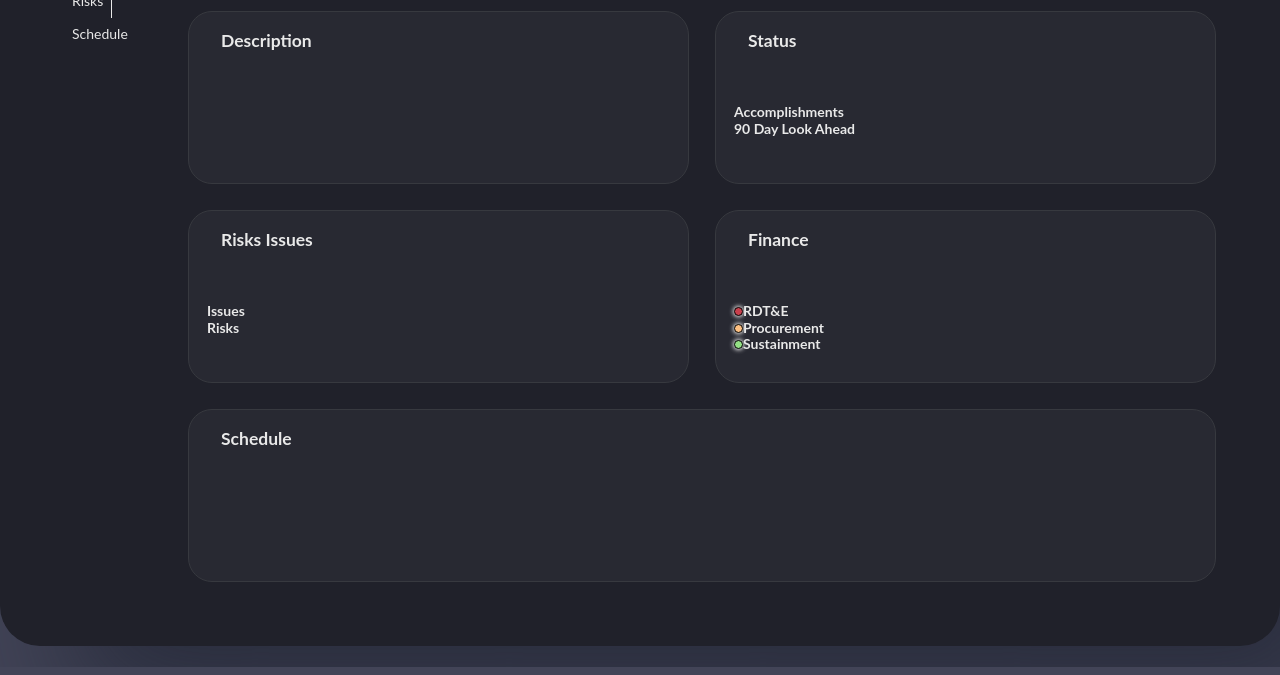
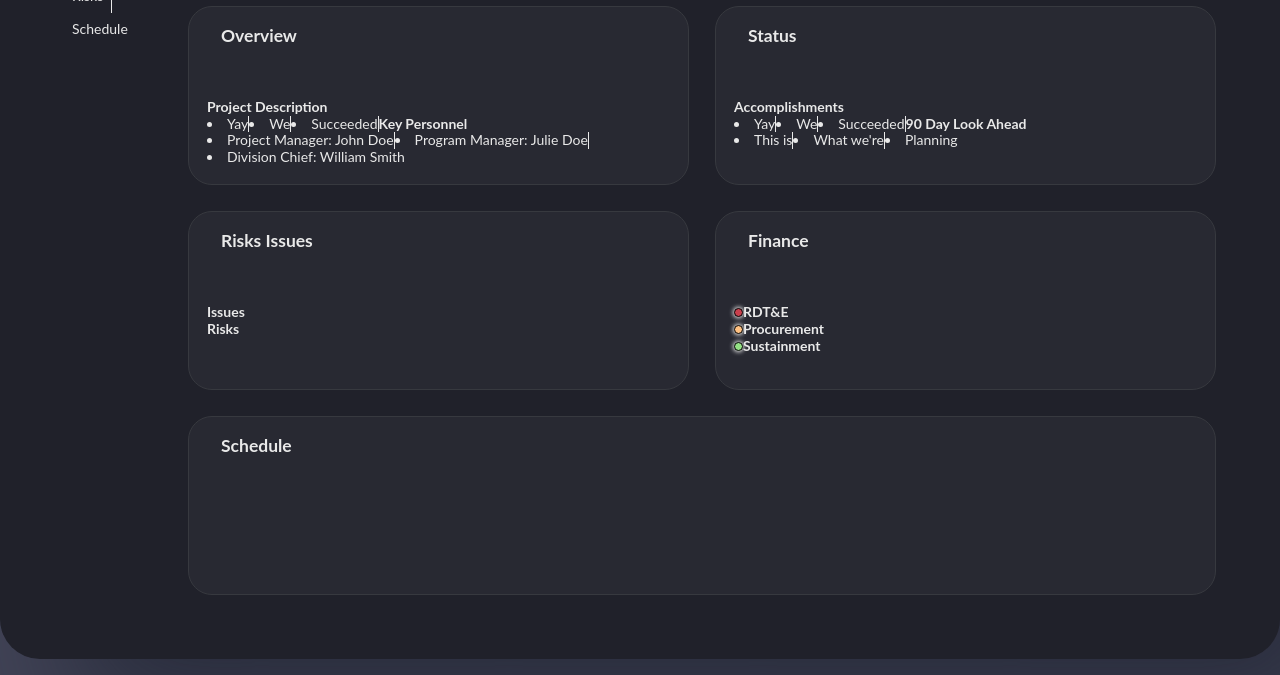
Before and after one commit to clawilso15/PM-Dashboard, a website: page index.html in a window 1280 px wide. Shown: the part 133-808 px from the top of the page. Drawn offline with Linux system fonts and the light colour scheme.

Commit message:
Added more placeholder text

```diff
--- a/index.html
+++ b/index.html
@@ -468,8 +468,18 @@
         <div class="grid">
           <section class="description">
             <header>
-              <h2>Description</h2>
+              <h2>Overview</h2>
             </header>
+            <div>
+              <h4>Project Description</h4>
+              <li>Yay</li>
+              <li>We</li>
+              <li>Succeeded</li>
+              <h4>Key Personnel</h4>
+              <li>Project Manager: John Doe</li>
+              <li>Program Manager: Julie Doe</li>
+              <li>Division Chief: William Smith</li>
+            </div>
           </section>
           <section class="status">
             <header>
@@ -477,7 +487,13 @@
             </header>
             <div>
               <h4>Accomplishments</h4>
+              <li>Yay</li>
+              <li>We</li>
+              <li>Succeeded</li>
               <h4>90 Day Look Ahead</h4>
+              <li>This is</li>
+              <li>What we're</li>
+              <li>Planning</li>
             </div>
           </section>
           <section class="risks">
```
